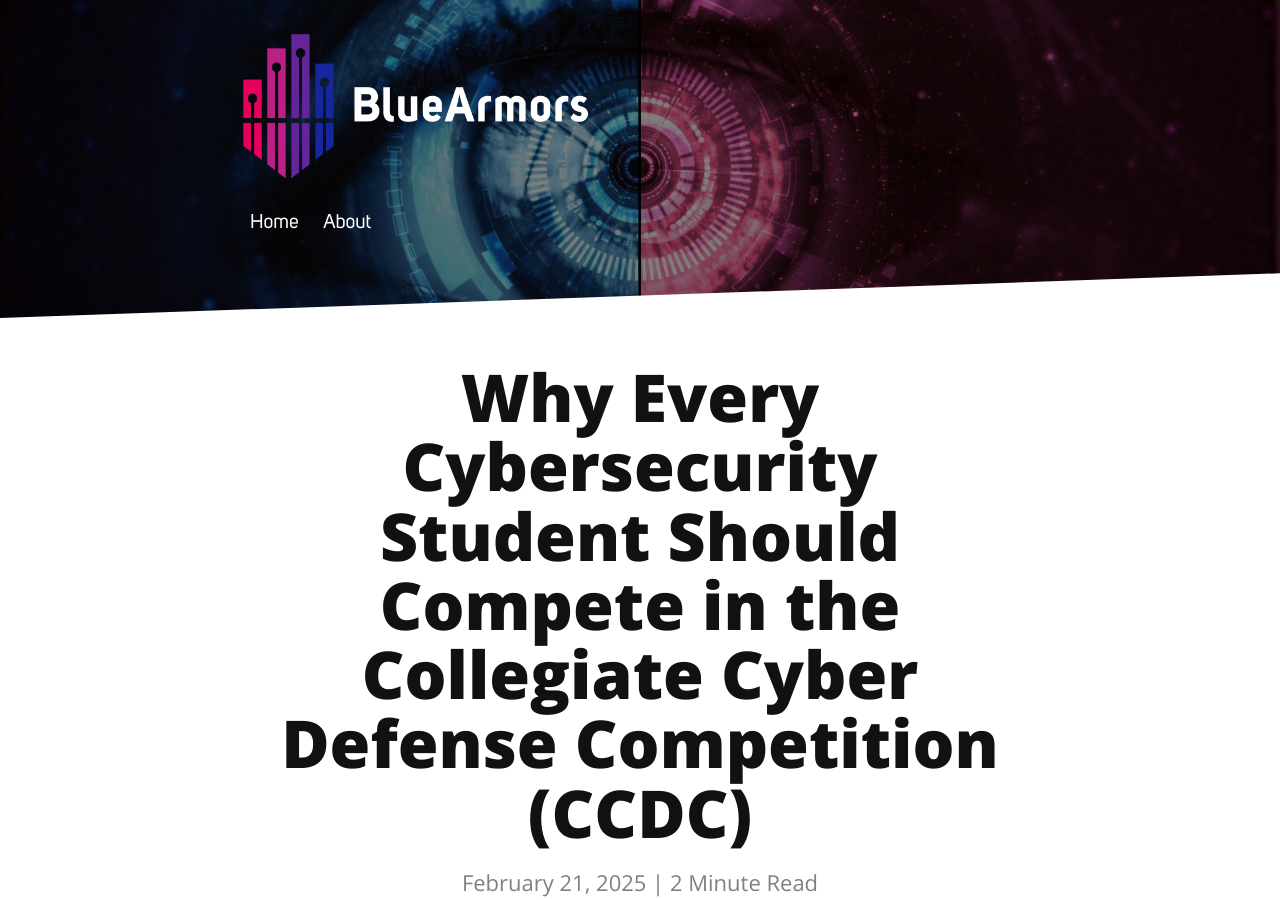
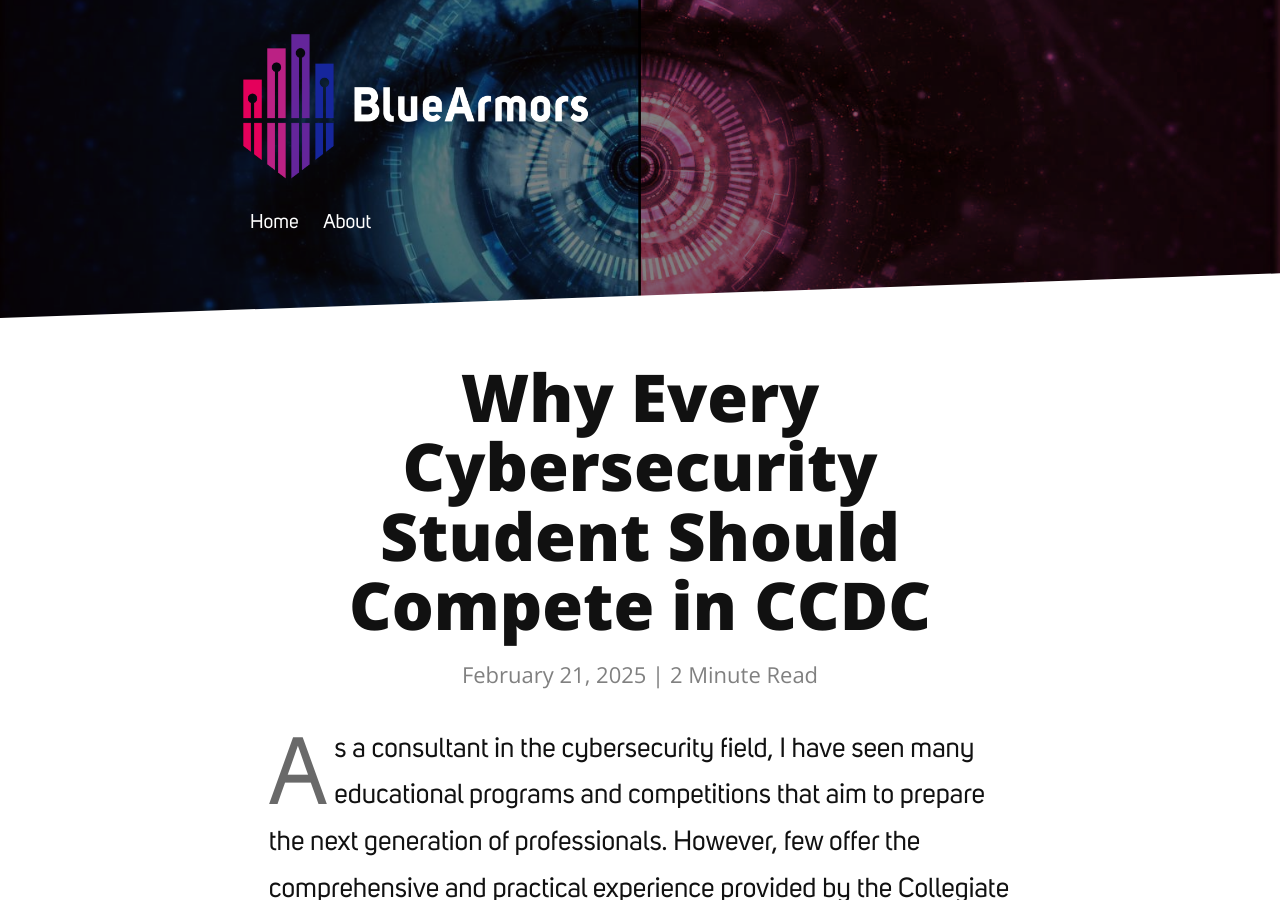
Before and after one commit to SI-RBG/blog, a Jekyll site: the page built from _posts/2025-2-21-CCDC1.markdown, in a window 1280 px wide and 900 px high. Built offline with Jekyll 4.4.1, drawn with Linux system fonts in a browser that asks for light colours; nearby versions of some CDN libraries.

Commit message:
Update 2025-2-21-CCDC1.markdown

```diff
--- a/_posts/2025-2-21-CCDC1.markdown
+++ b/_posts/2025-2-21-CCDC1.markdown
@@ -1,6 +1,6 @@
 ---
 layout: post
-title:  "Why Every Cybersecurity Student Should Compete in the Collegiate Cyber Defense Competition (CCDC)"
+title:  "Why Every Cybersecurity Student Should Compete in CCDC"
 date:   2025-2-21
 ---
 
```
